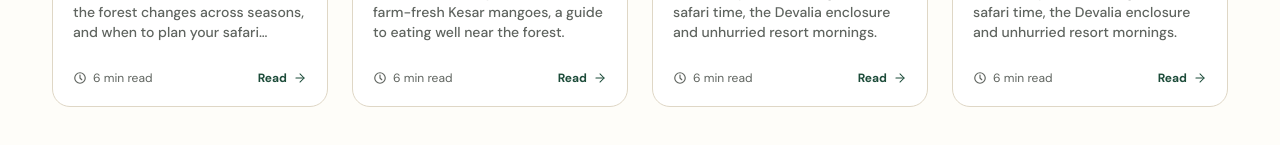
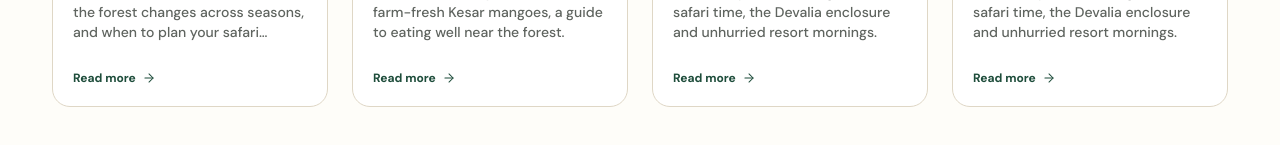
Before and after one commit to isha24114/Devalia, a Next.js app: page / in a window 1280 px wide. Shown: the part 5691-5836 px from the top of the page. Built offline with nearby package versions, Linux system fonts and the light colour scheme.

Commit message:
Update changes

```diff
--- a/src/app/page.tsx
+++ b/src/app/page.tsx
@@ -481,7 +481,7 @@ export default function DevaliaSafariPage() {
             </div>
             <a
               href="#"
-              className="hidden sm:inline-flex items-center justify-center w-[248px] h-[52px] gap-[10px] rounded-[100px] border border-[#1D4C3A] px-[24px] py-[16px] opacity-100 transition-colors hover:bg-[#1D4C3A] hover:text-white group"
+              className="hidden sm:inline-flex items-center justify-center w-[248px] h-[52px] gap-[10px] rounded-[100px] border border-[#1D4C3A] px-[24px] py-[16px] opacity-100 group"
               style={{ color: "#1D4C3A" }}
             >
               <span className="uppercase text-[14px] font-medium tracking-[0.03em]">
--- a/src/components/GuideCard.tsx
+++ b/src/components/GuideCard.tsx
@@ -52,29 +52,12 @@ export default function GuideCard({
         </div>
 
         {/* Footer row */}
-        <div className="flex items-center justify-between text-xs text-[#5F645F]">
-          <span className="inline-flex items-center gap-1.5 text-[#5F645F]">
-            <svg
-              width="14"
-              height="14"
-              viewBox="0 0 24 24"
-              fill="none"
-              stroke="#5F645F"
-              strokeWidth="2"
-              strokeLinecap="round"
-              strokeLinejoin="round"
-              aria-hidden
-            >
-              <circle cx="12" cy="12" r="9" />
-              <path d="M12 7v5l3 3" />
-            </svg>
-            {readTime}
-          </span>
+        <div className="flex items-center text-xs text-[#5F645F]">
           <a
             href="#"
             className="font-bold text-[#1D4C3A] inline-flex items-center gap-1.5 hover:underline"
           >
-            <span>Read</span>
+            <span>Read more</span>
             <svg
               width="14"
               height="14"
```
